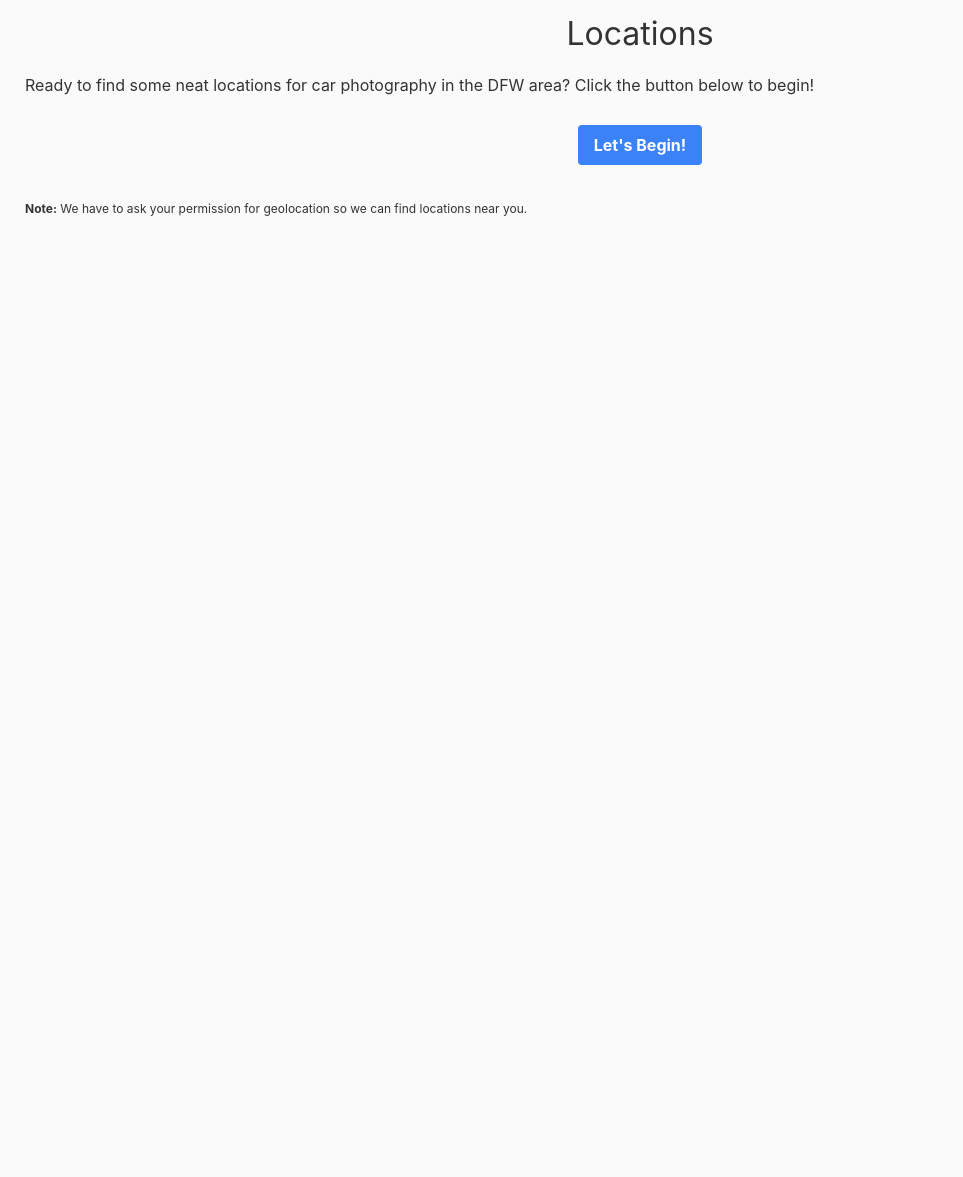
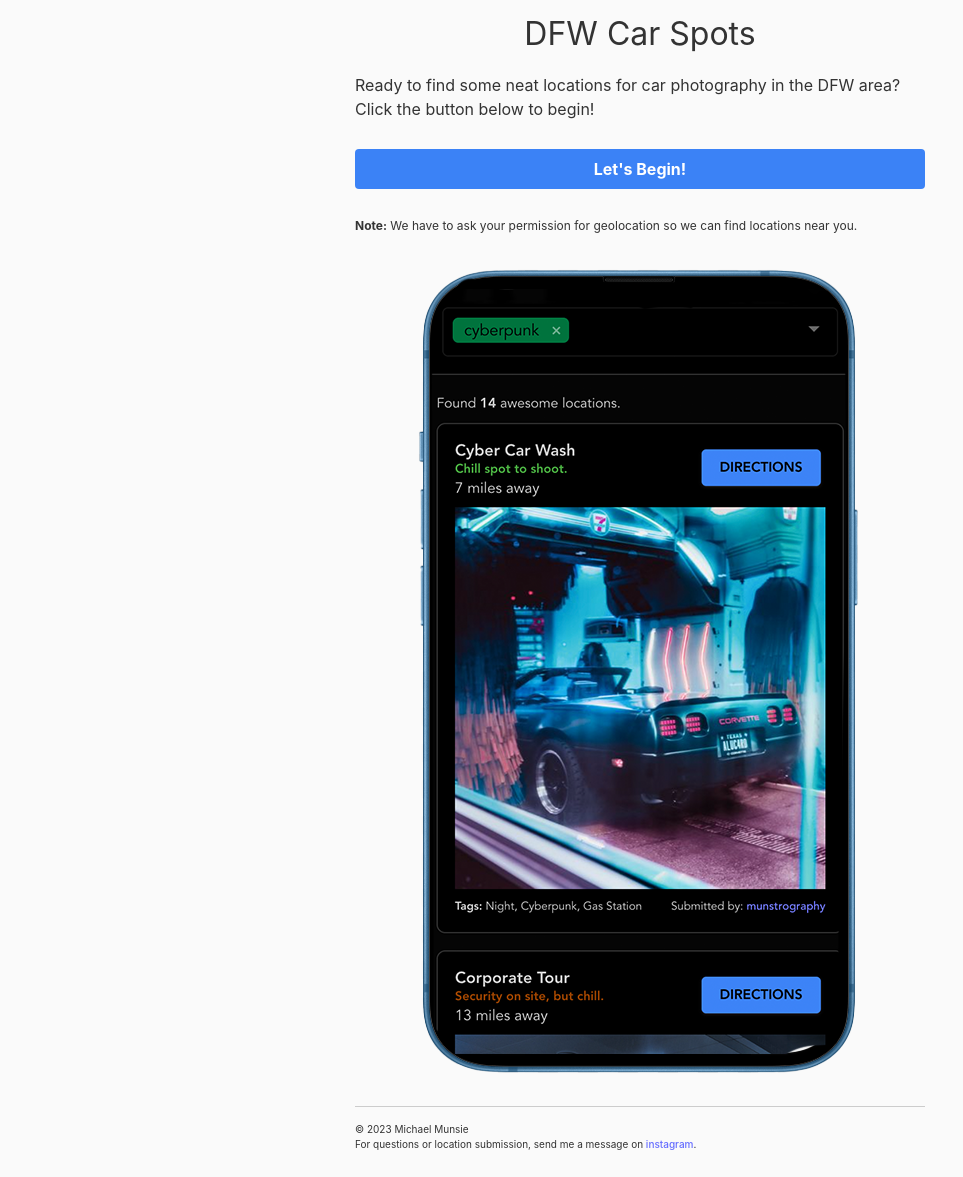
Before and after one commit to mikemunsie/locations.munstrography.com, a Vue app: page /#/ in a window 1280 px wide. Shown: the whole page, without its empty margins (0-963 px from the left). Before the commit the page ends 800 px from the top, so only its background shows below. Built offline with nearby package versions, Linux system fonts and the light colour scheme; what vue3-clipboard would draw is missing.

Commit message:
Improve homescreen

```diff
--- a/index.html
+++ b/index.html
@@ -25,7 +25,7 @@
     </script>
   </head>
   <body>
-    <div id="app"></div>
+    <div id="app" style="max-width: 600px; margin: auto"></div>
     <script type="module" src="/src/main.ts"></script>
   </body>
 </html>
--- a/src/components/Home.vue
+++ b/src/components/Home.vue
@@ -1,6 +1,6 @@
 <template>
   <div v-if="geoLocationStatus === 'none'">
-    <h1>Locations</h1>
+    <h1>DFW Car Spots</h1>
     <div style="text-align: left; padding: 15px">
       <p>
         Ready to find some neat locations for car photography in the DFW area?
@@ -10,20 +10,42 @@
         <button
           @click="init"
           class="mt-7 mb-5 bg-blue-500 hover:bg-blue-700 text-white font-bold py-2 px-4 rounded"
+          style="width: 100%"
         >
           Let's Begin!
         </button>
       </div>
-      <p style="margin-top: 15px; font-size: 12px">
+      <p style="margin-top: 7.5px; margin-bottom: 15px; font-size: 12px">
         <strong>Note:</strong> We have to ask your permission for geolocation so
         we can find locations near you.
       </p>
+      <div style="display: flex; justify-content: center">
+        <img class="img" :src="`${publicPath}screenshot.png`" />
+      </div>
+      <div style="margin-top: 15px"></div>
+      <div
+        style="border-top: 1px solid #ccc; padding-top: 15px; font-size: 10px"
+      >
+        <div>&copy; {{ new Date().getFullYear() }} Michael Munsie</div>
+        <div>
+          For questions or location submission, send me a message on
+          <a href="https://www.instagram.com/munstrography">instagram</a>.
+        </div>
+      </div>
     </div>
   </div>
   <div v-if="geoLocationStatus === 'loading'">
     <h1>Locations</h1>
-    <div style="text-align: left; padding: 15px">
+    <div style="text-align: left; padding: 15px; padding-bottom: 7.5px">
       <p><i>Just a moment as we request permissions...</i></p>
+    </div>
+    <div style="text-align: left; padding-left: 15px; font-size: 12px">
+      <p>
+        <i
+          >If this doesn't work, don't panic, I'll just place you in the middle
+          of DFW in 5 seconds...</i
+        >
+      </p>
     </div>
   </div>
   <div v-else-if="geoLocationStatus === 'fail'">
```
Also changed, not shown: public/screenshot.png (added).
